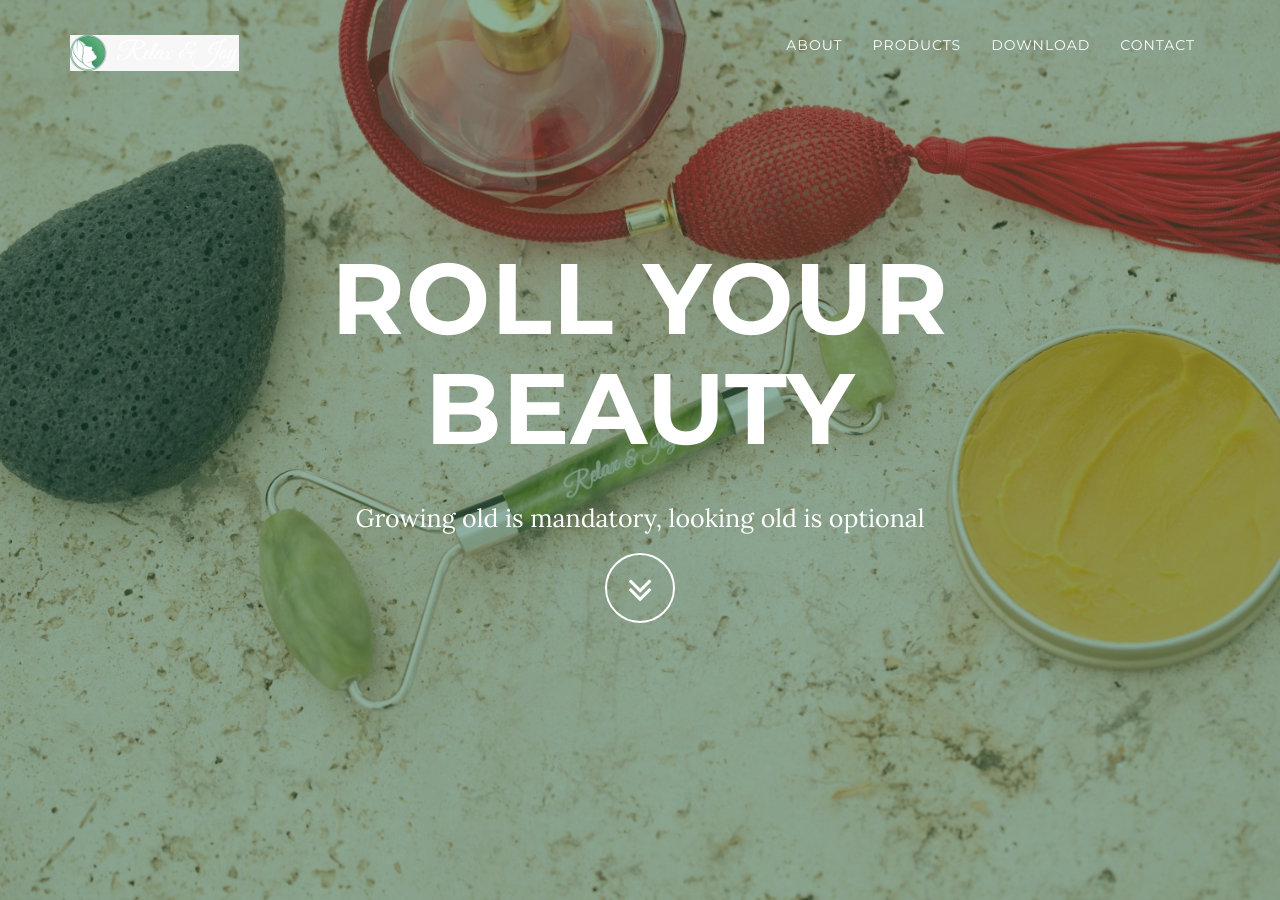
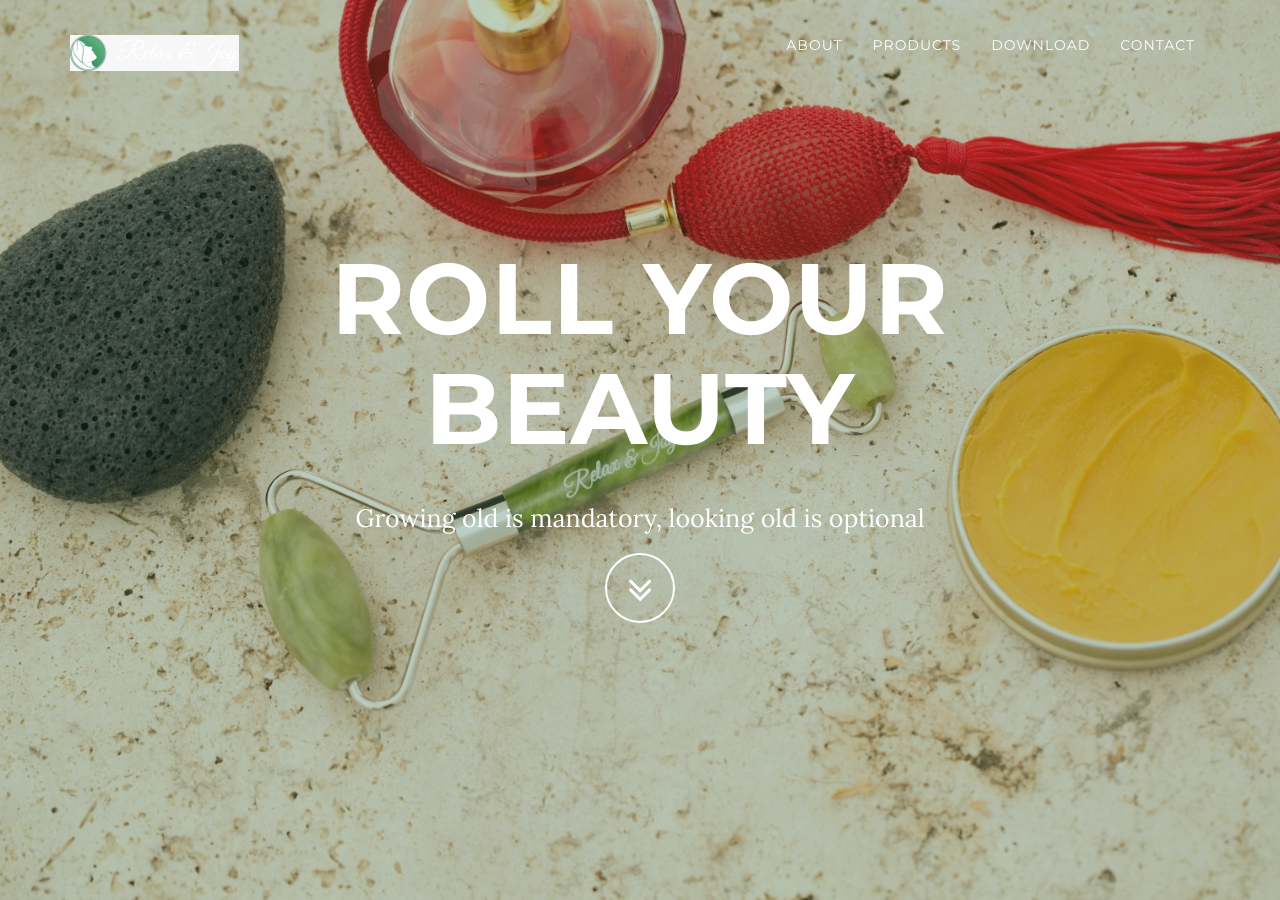
Before and after one commit to cosminpopa083/cosminpopa083.github.io, a Jekyll site: the page built from index.html, in a window 1280 px wide and 900 px high. Built offline with Jekyll 4.4.1, drawn with Linux system fonts in a browser that asks for light colours.

Commit message:
Update header.html

```diff
--- a/_includes/header.html
+++ b/_includes/header.html
@@ -1,6 +1,6 @@
     <!-- Intro Header -->
     <header class="intro">
-        <div class="intro-body" style="background: rgba(31,97,70,0.5)">
+        <div class="intro-body" style="background: rgba(31,97,70,0.3)">
             <div class="container">
                 <div class="row">
                     <div class="col-md-8 col-md-offset-2">
```
